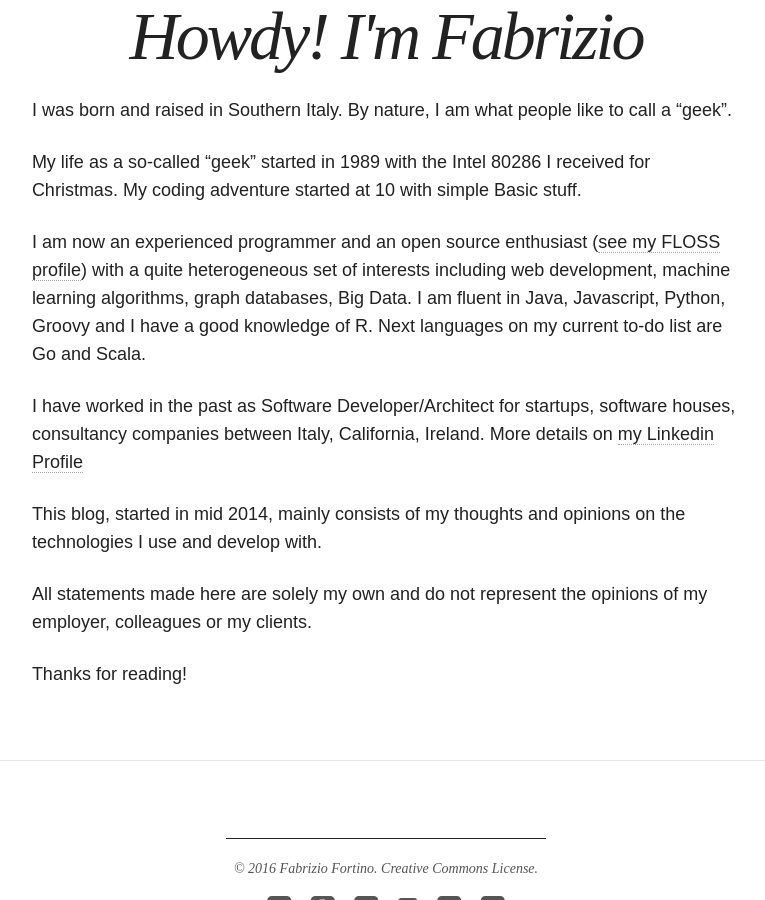
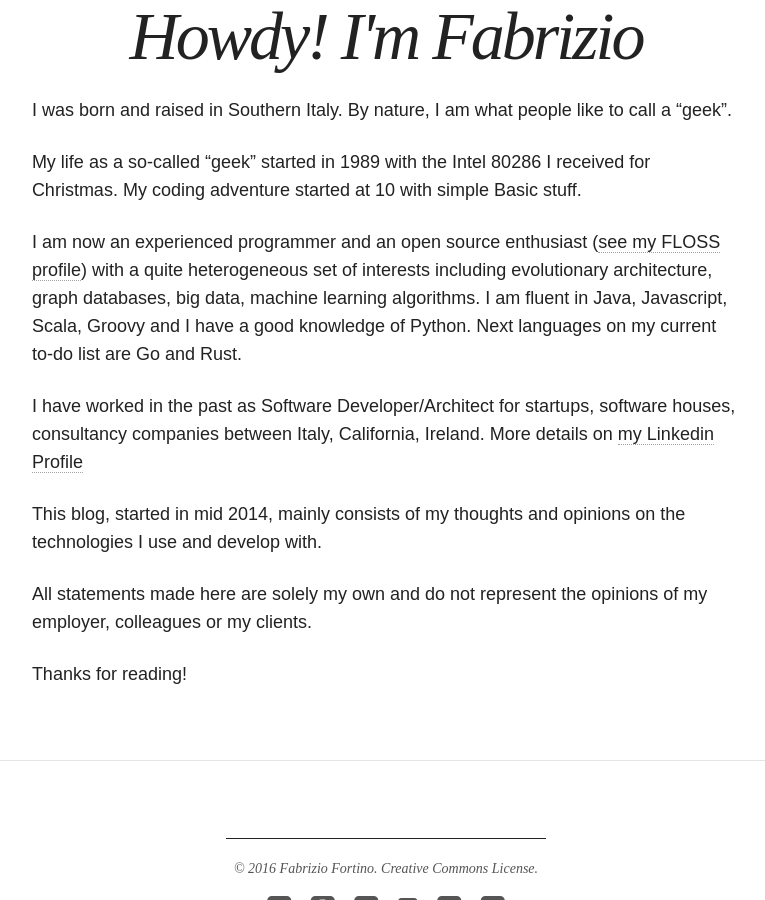
Before and after one commit to fabriziofortino/fabriziofortino.github.io, a Jekyll site: the page built from about/index.md, in a window 1280 px wide and 900 px high, scrolled down 524 px. Shown: the whole window, without its empty margins (254-1019 px from the left). Built offline with Jekyll 4.4.1, drawn with Linux system fonts in a browser that asks for light colours; nearby versions of some CDN libraries.

Commit message:
Update index.md

```diff
--- a/about/index.md
+++ b/about/index.md
@@ -12,7 +12,7 @@ I was born and raised in Southern Italy. By nature, I am what people like to cal
 
 My life as a so-called "geek" started in 1989 with the Intel 80286 I received for Christmas. My coding adventure started at 10 with simple Basic stuff.
 
-I am now an experienced programmer and an open source enthusiast (<a href="https://www.openhub.net/accounts/fabriziofortino" target="_blank">see my FLOSS profile</a>) with a quite heterogeneous set of interests including web development, machine learning algorithms, graph databases, Big Data. I am fluent in Java, Javascript, Python, Groovy and I have a good knowledge of R. Next languages on my current to-do list are Go and Scala.
+I am now an experienced programmer and an open source enthusiast (<a href="https://www.openhub.net/accounts/fabriziofortino" target="_blank">see my FLOSS profile</a>) with a quite heterogeneous set of interests including evolutionary architecture, graph databases, big data, machine learning algorithms. I am fluent in Java, Javascript, Scala, Groovy and I have a good knowledge of Python. Next languages on my current to-do list are Go and Rust.
 
 I have worked in the past as Software Developer/Architect for startups, software houses, consultancy companies between Italy, California, Ireland. More details on <a href="https://www.linkedin.com/profile/view?id=4440381" target="_blank">my Linkedin Profile </a>
 
```
